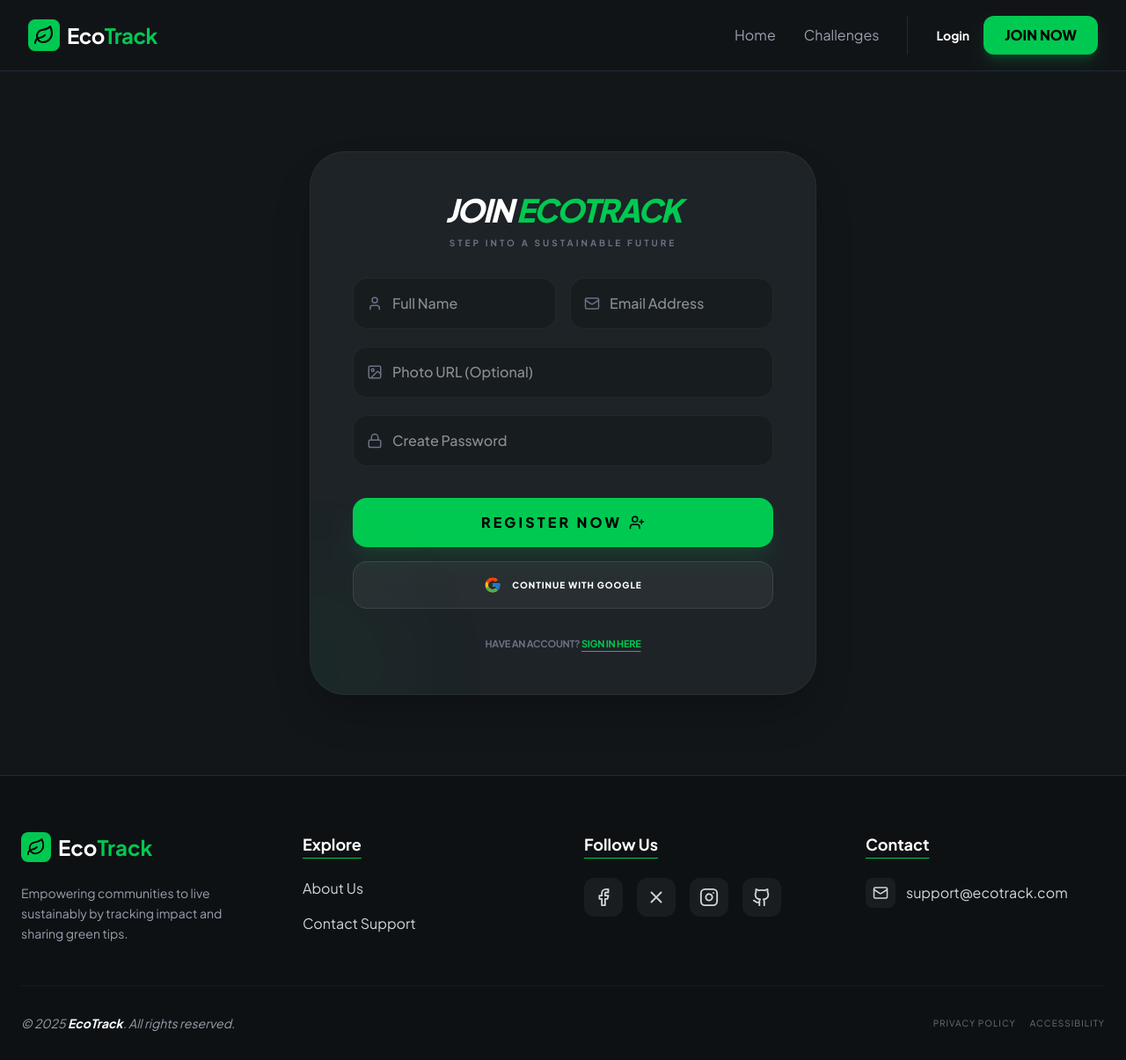
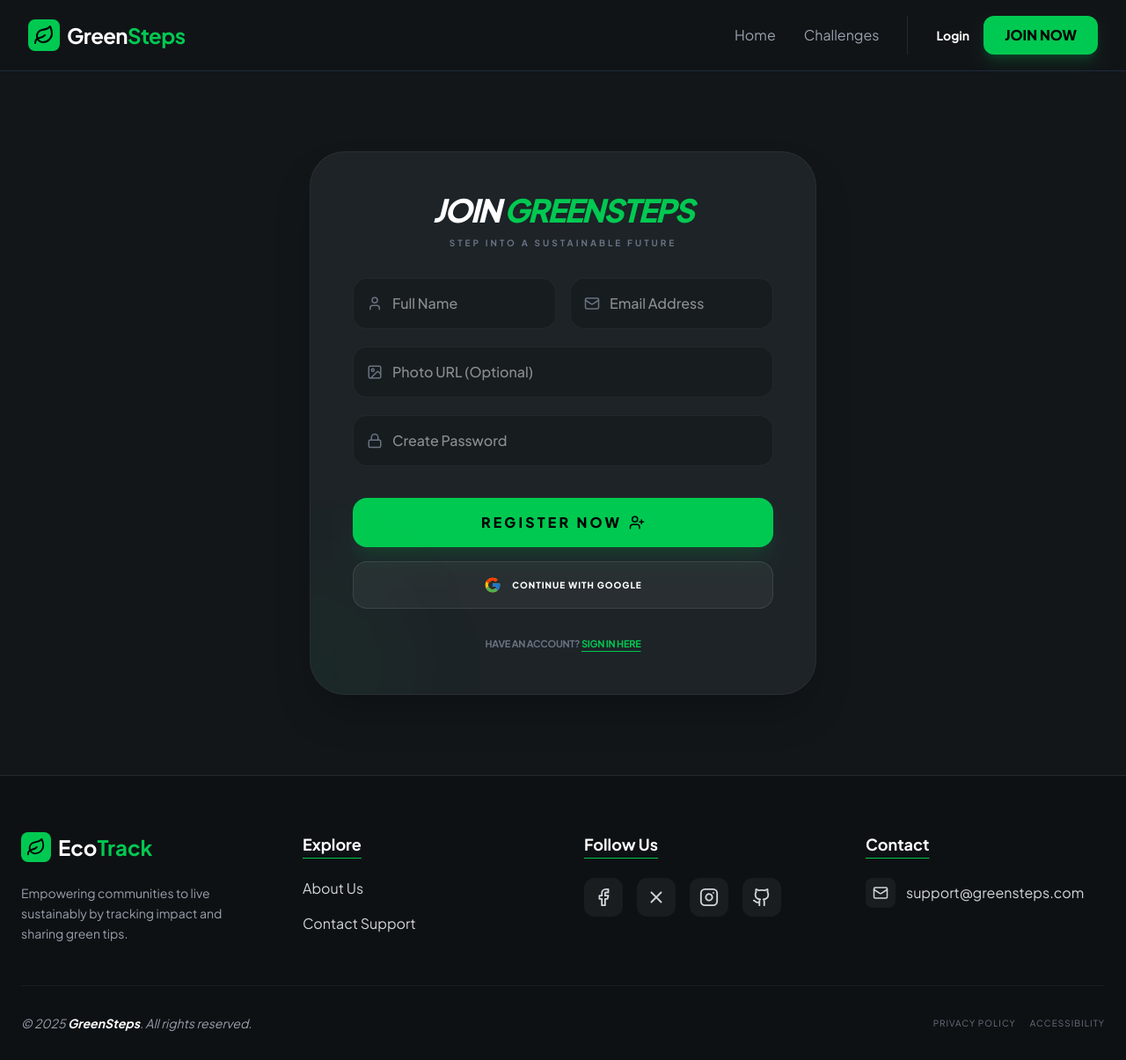
Before and after one commit to monir-codes/EcoTrack---Sustainable-Living-Community, a React (Vite) app: page /register in a window 1280 px wide. Shown: the whole page at 88% size. Built offline with nearby package versions, Linux system fonts and the light colour scheme; no server answers.

Commit message:
chore: rename EcoTrack to GreenSteps, add animations, and setup env

```diff
--- a/index.html
+++ b/index.html
@@ -4,7 +4,7 @@
     <meta charset="UTF-8" />
     <link rel="icon" type="image/svg+xml" href="/vite.svg" />
     <meta name="viewport" content="width=device-width, initial-scale=1.0" />
-    <title>EcoTrack — Sustainable Living
+    <title>GreenSteps — Sustainable Living
 Community</title>
   </head>
   <body>
--- a/src/Components/ChallengeDetails/ChallengeDetails.jsx
+++ b/src/Components/ChallengeDetails/ChallengeDetails.jsx
@@ -138,7 +138,7 @@ const handleJoin = async () => {
                 <Info size={24} /> Participation Guidelines
               </h3>
               <div className="grid sm:grid-cols-2 gap-6">
-                {["Sign in to EcoTrack", "Commit to Rules", "Weekly Submission", "Earn Eco-Badge"].map((step, index) => (
+                {["Sign in to GreenSteps", "Commit to Rules", "Weekly Submission", "Earn Eco-Badge"].map((step, index) => (
                   <div key={index} className="flex items-start gap-4 text-gray-400 p-2">
                     <div className="flex-shrink-0 w-8 h-8 rounded-lg bg-white/5 text-green-500 flex items-center justify-center text-xs font-black border border-white/10">0{index + 1}</div>
                     <p className="text-xs md:text-sm font-medium">{step}</p>
@@ -179,7 +179,7 @@ const handleJoin = async () => {
 
             <motion.div variants={fadeInUp} className="bg-[#1d2327] border border-white/5 p-8 rounded-[3rem] space-y-6">
               <MetaRow icon={<Calendar size={20}/>} label="Timeline" value={`${challenge.startDate} — ${challenge.endDate}`} />
-              <MetaRow icon={<ShieldCheck size={20}/>} label="Verified Program" value="EcoTrack Official" italic />
+              <MetaRow icon={<ShieldCheck size={20}/>} label="Verified Program" value="GreenSteps Official" italic />
             </motion.div>
           </div>
 
--- a/src/Components/Footer/Footer.jsx
+++ b/src/Components/Footer/Footer.jsx
@@ -50,14 +50,14 @@ const Footer = () => {
               <div className="p-2 bg-white/5 rounded-lg group-hover:bg-green-500 transition-colors">
                 <Mail size={18} className="group-hover:text-black" />
               </div>
-              <span className="group-hover:text-green-400">support@ecotrack.com</span>
+              <span className="group-hover:text-green-400">support@greensteps.com</span>
             </div>
           </div>
         </div>
 
         <div className="border-t border-white/5 pt-8 mt-8 flex flex-col md:flex-row justify-between items-center gap-4">
           <p className="text-gray-400 text-sm italic">
-            © 2025 <span className="text-white font-bold">EcoTrack</span>. All rights reserved.
+            © 2025 <span className="text-white font-bold">GreenSteps</span>. All rights reserved.
           </p>
           <div className="text-gray-500 text-[10px] tracking-widest uppercase flex gap-4">
             <span>Privacy Policy</span>
--- a/src/Components/Navbar/Navbar.jsx
+++ b/src/Components/Navbar/Navbar.jsx
@@ -12,6 +12,7 @@ import {
 import { RxAvatar } from "react-icons/rx";
 import { AuthContext } from "../../Auth/AuthContext/AuthContext";
 import { Link, NavLink } from "react-router-dom";
+import { motion } from "framer-motion";
 
 const Navbar = () => {
   const [isOpen, setIsOpen] = useState(false);
@@ -44,11 +45,16 @@ const Navbar = () => {
 
           {/* Logo Section */}
           <Link to="/" className="flex items-center gap-2 group">
-            <div className="bg-green-500 p-1.5 rounded-lg group-hover:rotate-12 transition-transform">
+            <motion.div
+              initial={{ scale: 0, rotate: -180 }}
+              animate={{ scale: 1, rotate: 0 }}
+              transition={{ type: "spring", stiffness: 260, damping: 20 }}
+              className="bg-green-500 p-1.5 rounded-lg group-hover:rotate-12 transition-transform"
+            >
               <Leaf size={24} className="text-black" />
-            </div>
+            </motion.div>
             <span className="text-2xl font-bold tracking-tight text-white">
-              Eco<span className="text-green-500">Track</span>
+              Green<span className="text-green-500">Steps</span>
             </span>
           </Link>
 
--- a/src/pages/LoginPage/LoginPage.jsx
+++ b/src/pages/LoginPage/LoginPage.jsx
@@ -66,7 +66,7 @@ const LoginPage = () => {
         <div className="text-center relative z-10">
           {/* Title: Login to EcoTrack */}
           <h2 className="text-3xl font-black text-white uppercase italic tracking-tighter">
-            Login to <span className="text-green-500">EcoTrack</span>
+            Login to <span className="text-green-500">GreenSteps</span>
           </h2>
           <p className="mt-2 text-[10px] text-gray-500 font-bold uppercase tracking-[0.2em]">
             Welcome back, Eco Warrior!
--- a/src/pages/NotFoundPage/NotFound.jsx
+++ b/src/pages/NotFoundPage/NotFound.jsx
@@ -38,7 +38,7 @@ const NotFound = () => {
       {/* Branding */}
       <div className="mt-20 flex items-center gap-2 opacity-20">
         <Leaf size={20} className="text-green-500" />
-        <span className="font-bold text-white uppercase tracking-tighter">EcoTrack</span>
+        <span className="font-bold text-white uppercase tracking-tighter">GreenSteps</span>
       </div>
     </div>
   );
--- a/src/pages/RegisterPage/RegisterPage.jsx
+++ b/src/pages/RegisterPage/RegisterPage.jsx
@@ -86,7 +86,7 @@ const RegisterPage = () => {
 
         <div className="text-center">
           <h2 className="text-4xl font-black text-white uppercase italic tracking-tighter leading-none">
-            Join <span className="text-green-500">EcoTrack</span>
+            Join <span className="text-green-500">GreenSteps</span>
           </h2>
           <p className="mt-3 text-[10px] text-gray-500 font-bold uppercase tracking-[0.3em]">
             Step into a sustainable future
```
Also changed, not shown: 1 other file (tests, documents, lock files or other folders).
